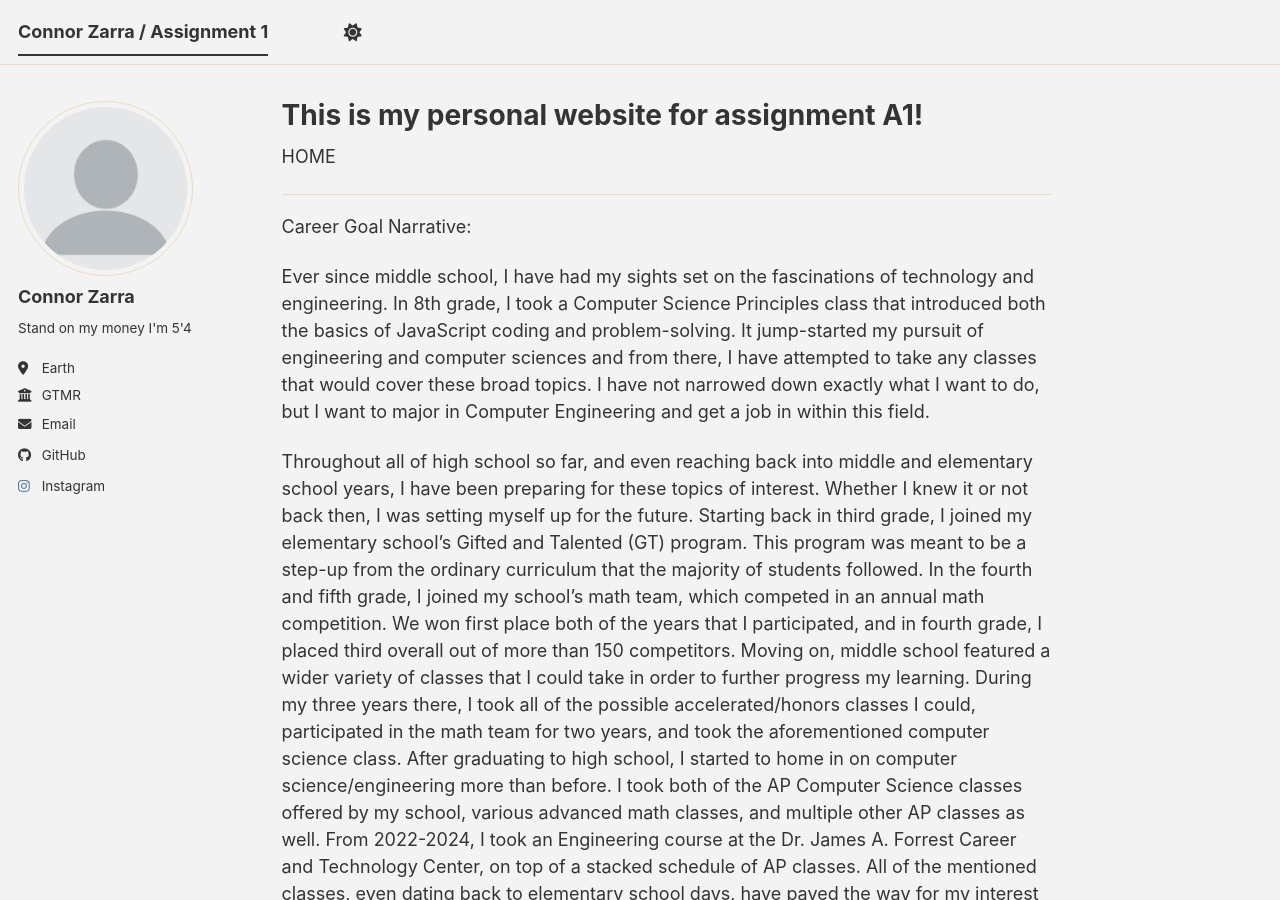
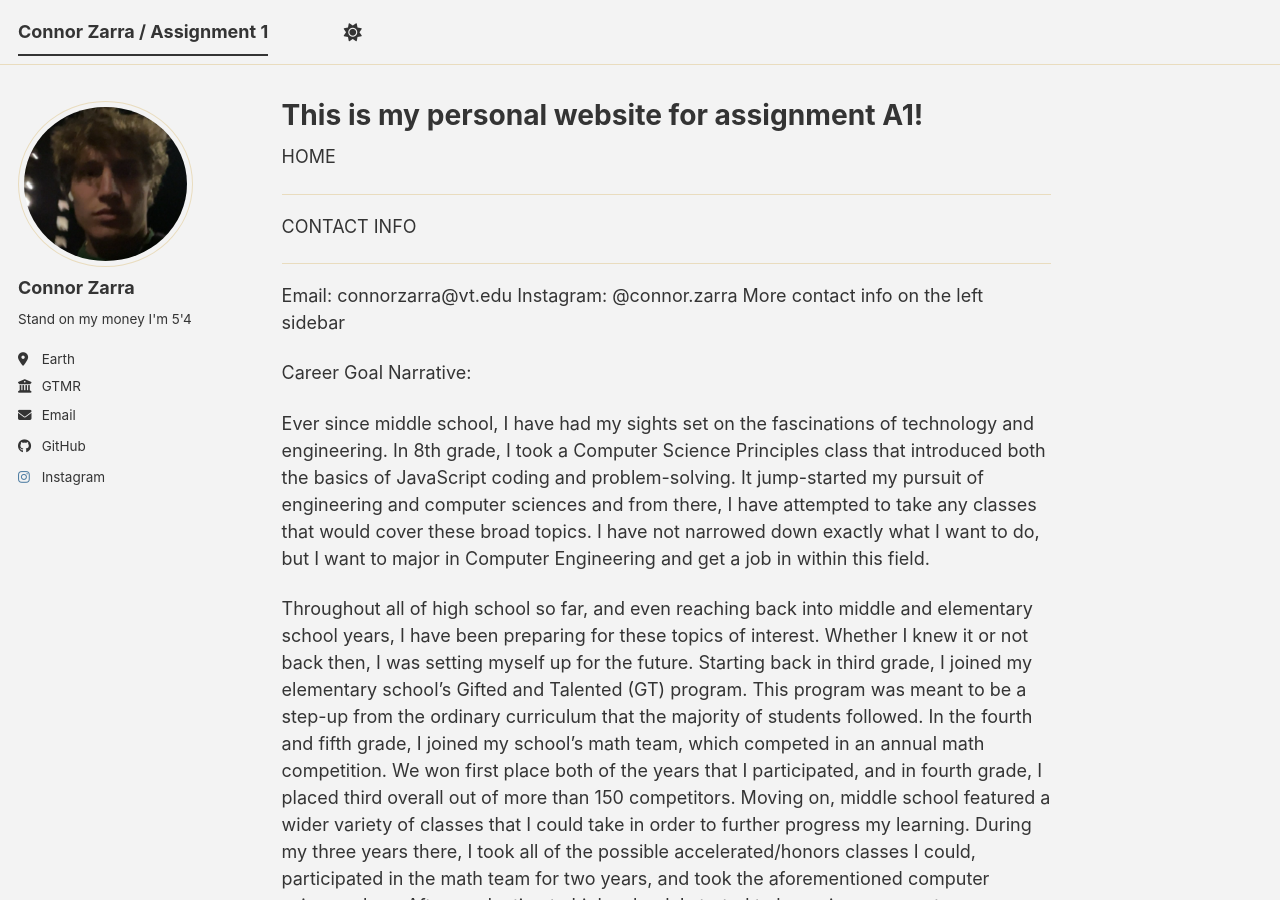
Before and after one commit to connorzarra/connorzarra.github.io, a Jekyll site: the page built from _pages/about.md, in a window 1280 px wide and 900 px high. Built offline with Jekyll 4.4.1, drawn with Linux system fonts in a browser that asks for light colours; a script bundle is joined from its source files by our own code; library files that are not in the unit come from our copies.

Commit message:
added some contact info and fixed links

```diff
--- a/_config.yml
+++ b/_config.yml
@@ -23,13 +23,13 @@ repository               : "/connorzarra.github.io"
 #               Additional customization can be done by editing /_includes/author-profile.html
 author:
   # Biographic information
-  avatar           : "profile.png"
+  avatar           : "profile_pic.png"
   name             : "Connor Zarra"
-  pronouns         : # example: "she/her"
+  pronouns         :
   bio              : "Stand on my money I'm 5'4"
   location         : "Earth"
   employer         : "GTMR"
-  uri              : # URL
+  uri              :
   email            : "connorzarra@vt.edu"
 
   # Academic websites
@@ -51,7 +51,7 @@ author:
   bitbucket        : # Username - Update with your username on the site
   codepen          : # Username
   dribbble         : # Username
-  github           : "academicpages"
+  github           : "connorzarra"
   kaggle           : # Username
   stackoverflow    : # User number or user number and name (i.e., use "1" or "1/jeff-atwood")
 
@@ -64,7 +64,7 @@ author:
   goodreads        : # Username
   google_plus      : # Username
   keybase          : # Username
-  instagram        : "@connorzarra"
+  instagram        : "@connor.zarra"
   lastfm           : # Username
   linkedin         : # Username
   mastodon         : # URL
--- a/_pages/about.md
+++ b/_pages/about.md
@@ -10,6 +10,15 @@ redirect_from:
 HOME
 
 ---
+
+CONTACT INFO
+
+---
+
+Email: connorzarra@vt.edu
+Instagram: @connor.zarra
+More contact info on the left sidebar
+
 Career Goal Narrative:
 
 Ever since middle school, I have had my sights set on the fascinations of technology and engineering. In 8th grade, I took a Computer Science Principles class that introduced both the basics of JavaScript coding and problem-solving. It jump-started my pursuit of engineering and computer sciences and from there, I have attempted to take any classes that would cover these broad topics. I have not narrowed down exactly what I want to do, but I want to major in Computer Engineering and get a job in within this field.
```
